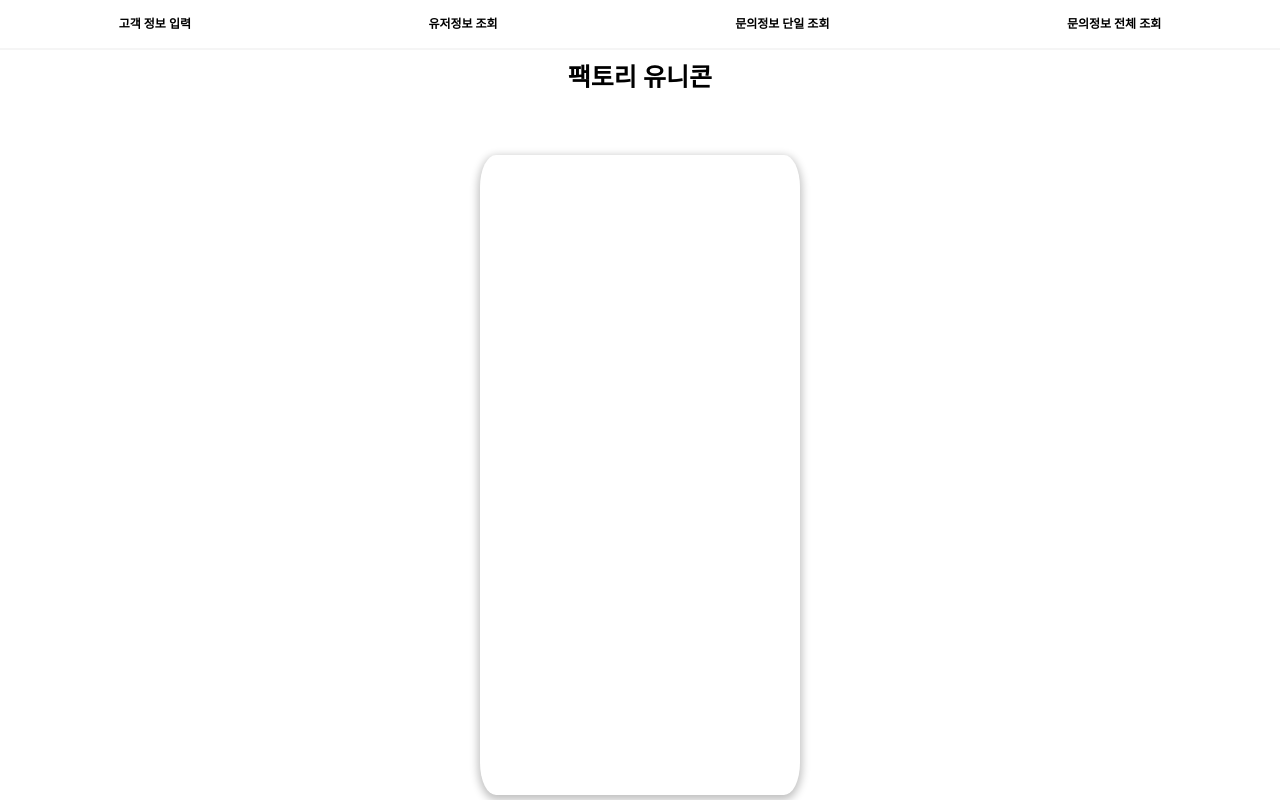
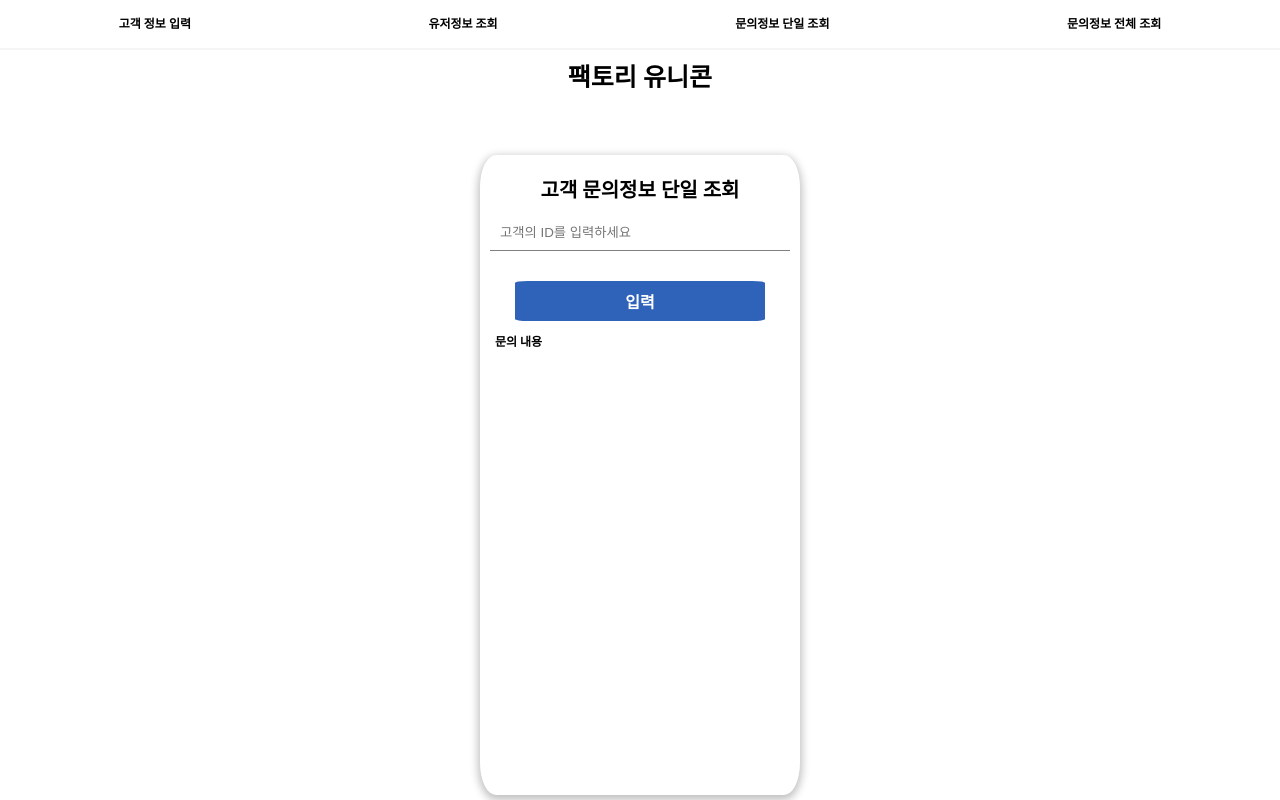
Before and after one commit to eovhdnjawm1/factoryunicorn, a React (Create React App) app: page /getSingleInquiry in a window 1280 px wide. Built offline with nearby package versions, Linux system fonts and the light colour scheme.

Commit message:
단일 조회 완성

```diff
--- a/src/App.js
+++ b/src/App.js
@@ -4,6 +4,7 @@ import Header from './components/Header';
 import Inquiry from './components/Inquiry';
 import Login from "./components/Login";
 import GetUserData from './components/GetUser';
+import GetSingleInquiry from './components/GetSingleInquiry';
 
 const MainContainer = styled.div`
   display: flex;
@@ -35,8 +36,9 @@ function App() {
         <Title>팩토리 유니콘</Title>
           <Container>
             <Routes>
+              <Route path="/saveInquiry" element={<Inquiry />} />
               <Route path="/getUser" element={<GetUserData />} />
-              <Route path="/saveInquiry" element={<Inquiry />} />
+              <Route path="/getSingleInquiry" element={<GetSingleInquiry />} />
               <Route path="/" element={<Login />} />
             </Routes>
           </Container>
--- /dev/null
+++ b/src/components/GetSingleInquiry.js
@@ -0,0 +1,111 @@
+import styled from "styled-components";
+import axios from "axios";
+import { useForm } from "react-hook-form";
+import { useState } from "react";
+import { useSelector } from "react-redux/es/exports";
+
+
+const GetSingleInquiryTitle = styled.h1`
+	font-weight: bold;
+	font-size: 20px;
+`
+
+const GetSingleInquiryForm = styled.form`
+  display: flex;
+  flex-direction: column;
+  align-items: center;
+  row-gap: 15px;
+  padding: 25px 10px;
+`;
+
+const GetUserInfoInput = styled.input`
+  border: none;
+  border-bottom: 1px solid grey;
+  padding: 10px;
+  width: 100%;
+  &:focus {
+    outline: none;
+    border-bottom: 2px solid grey;
+  }
+`;
+
+const SubmitButton = styled.button`
+  width: 250px;
+  height: 40px;
+  border-radius: 5%;
+  color: #fff;
+  font-size: 16px;
+  font-weight: bold;
+  border: none;
+  background-color: #2f63ba;
+  cursor: pointer;
+
+  &:hover {
+    background-color: #0c387b;
+  }
+`;
+
+const UserInfoErrorMsg = styled.span`
+  font-size: 12px;
+  color: red;
+`;
+
+const UserInfoData = styled.div`
+  display: flex;
+  flex-direction: column;
+  row-gap: 10px;
+  align-items: flex-start;
+  margin-left: 10px;
+  width: 100%;
+  font-weight: bold;
+  font-size: 12px;
+`;
+
+function GetSingleInquiry(){
+
+
+	const {
+		register,
+		handleSubmit,
+		formState: { errors },
+	  } = useForm();
+	  let BASE_URL = useSelector((state) => state.BASE_URL);
+	  let [inquiryData, setInquiryData] = useState("");
+
+	  const onValid = (data) => {
+		console.log("검색");
+		axios
+		  .get(`${BASE_URL}/getSingleInquiry?uid=${data.getSingleInquiry}`)
+		  .then((res) => {
+			setInquiryData(res.data.inquiryInfo)
+		  })
+		  .catch((err) => {
+			setInquiryData("문의 내역이 없거나 고객이 아닙니다.");
+		  });
+	  };
+
+	return(
+		<GetSingleInquiryForm onSubmit={handleSubmit(onValid)}>
+		<GetSingleInquiryTitle> 고객 문의정보 단일 조회</GetSingleInquiryTitle>
+        <GetUserInfoInput
+          placeholder="고객의 ID를 입력하세요"
+          name="getSingleInquiry"
+          {...register("getSingleInquiry", {
+            required: "숫자만 입력하세요",
+            pattern: {
+              value: /^[0-9]+$/,
+              message: "숫자만 입력해주세요",
+            },
+          })}
+        />
+        <UserInfoErrorMsg>{errors.getSingleInquiry?.message} </UserInfoErrorMsg>
+        <SubmitButton>입력</SubmitButton>
+        <UserInfoData>
+          <div>문의 내용  </div>
+          <div>{inquiryData}</div>
+        </UserInfoData>
+      </GetSingleInquiryForm>
+	)
+}
+
+export default GetSingleInquiry
--- a/src/components/GetUser.js
+++ b/src/components/GetUser.js
@@ -5,10 +5,9 @@ import { useState } from "react";
 import { useSelector } from "react-redux/es/exports";
 
 
-const GetUserTitlte = styled.h1`
+const GetUserTitle = styled.h1`
 	font-weight: bold;
 	font-size: 20px;
-
 `
 
 const GetUserForm = styled.form`
@@ -91,9 +90,8 @@ function GetUserData() {
   };
 
   return (
-    <>
       <GetUserForm onSubmit={handleSubmit(onValid)}>
-		<GetUserTitlte> 유저 정보 조회</GetUserTitlte>
+		<GetUserTitle> 고객 정보 조회</GetUserTitle>
         <GetUserInfoInput
           placeholder="고객의 휴대폰번호를 입력하세요"
           name="getInput"
@@ -113,7 +111,6 @@ function GetUserData() {
           <div>고객 번호 : {userPhoneNumber}</div>
         </UserInfoData>
       </GetUserForm>
-    </>
   );
 }
 
--- a/src/components/Header.js
+++ b/src/components/Header.js
@@ -32,7 +32,7 @@ function Header() {
 		<Link to="/getUser">
 		<div>유저정보 조회</div>
 		</Link>
-		<Link to="/">
+		<Link to="/getSingleInquiry">
 		<div>문의정보 단일 조회</div>
 		</Link>
 		<Link to="/">
--- a/src/components/Inquiry.js
+++ b/src/components/Inquiry.js
@@ -1,7 +1,6 @@
 
 import styled from 'styled-components';
 import { useForm } from "react-hook-form";
-import { useEffect } from 'react';
 import { useSelector } from 'react-redux/es/exports';
 import axios from 'axios';
 
@@ -53,6 +52,16 @@ const InquiryErrorMsg = styled.span`
   color: red;
 `;
 
+const UserInfoData = styled.div`
+  display: flex;
+  flex-direction: column;
+  row-gap: 10px;
+  align-items: flex-start;
+  margin-left: 10px;
+  width: 100%;
+  font-weight: bold;
+  font-size: 12px;
+`;
 
 function Inquiry() {
 
@@ -67,10 +76,9 @@ function Inquiry() {
 	const onVaild = async (data) => {
 		await axios.post(BASE_URL + '/saveInquiry', {
 			inquiryInfo: data.Inquiry,
-			// uid: localStorage.getItem("uid"),
-			// phone: localStorage.getItem("phone"),
-			// userName: localStorage.getItem("userName"),
-
+			uid: localStorage.getItem("uid"),
+			phone: localStorage.getItem("phone"),
+			userName: localStorage.getItem("userName"),
 		}).then((res) => {
 			console.log(res.data.userData);
 			localStorage.setItem("userName", res.data.userData.inquiryInfo)
@@ -84,9 +92,12 @@ function Inquiry() {
 	return(
 		<InquiryForm onSubmit={handleSubmit(onVaild)}>
 		<InquiryCategory>문의 하기</InquiryCategory>
-		<div>고객이름{localStorage.getItem("userName")}</div>
-		<div>고객폰번호{localStorage.getItem("phone")}</div>
-		<div>고객 uid{localStorage.getItem("uid")}</div>
+		<UserInfoData>
+
+		<div>성  함 : {localStorage.getItem("userName")}</div>
+		<div>휴대폰번호 : {localStorage.getItem("phone")}</div>
+		<div>고객 ID : {localStorage.getItem("uid")}</div>
+		</UserInfoData>
 			<InquiryInput placeholder='문의내용 입력' type={'text'} name="Inquiry"
 			{...register("Inquiry", {
 				required: "문의 내용을 입력해주세요",
--- a/src/components/Login.js
+++ b/src/components/Login.js
@@ -7,7 +7,7 @@ import { addUsers } from '../store/userSlice.js';
 import axios from 'axios';
 
 
-const UserTitlte = styled.h1`
+const UserTitle = styled.h1`
 	font-weight: bold;
 	font-size: 20px;
 
@@ -97,7 +97,7 @@ function Login() {
 
       {/* <UserInfoContainer> */}
         <PhoneForm onSubmit={handleSubmit(onVaild)}>
-		<UserTitlte> 고객정보 입력</UserTitlte>
+		<UserTitle> 고객정보 입력</UserTitle>
           <UserInfoCategory>휴대폰 번호</UserInfoCategory>
           <UserInfoInput
             placeholder="(-)을 포함한 휴대폰번호 입력"
```
